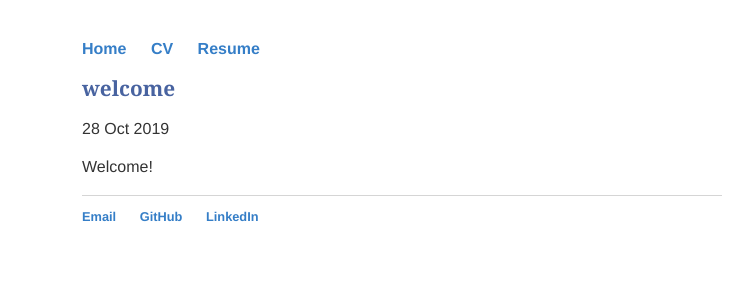
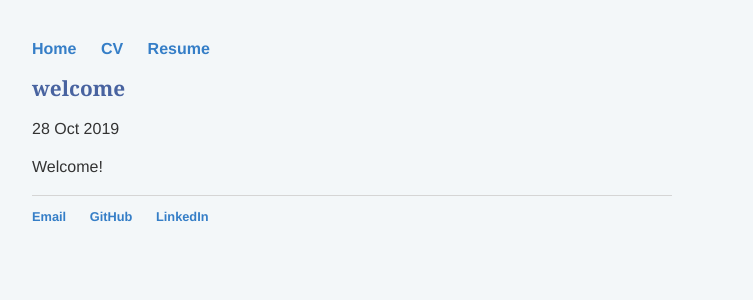
Before and after one commit to sabrinazhong/sabrinazhong.github.io, a Jekyll site: the page built from posts/2019-10-28-welcome.md, in a window 1280 px wide. Shown: the top 300 px of the page, without its empty margins (318-1071 px from the left). Built offline with Jekyll 4.4.1, drawn with Linux system fonts in a browser that asks for light colours.

Commit message:
Update main.css

```diff
--- a/css/main.css
+++ b/css/main.css
@@ -1,7 +1,7 @@
 body {
-    margin: 40px auto 40px 400px;
+    margin: 40px auto 40px 350px;
     width: 50%;
-    background-color: "#F3F7F9";
+    background-color: #F3F7F9;
 }
 nav ul, footer ul {
     font-family:'Helvetica', 'Arial', 'Sans-Serif';
```
